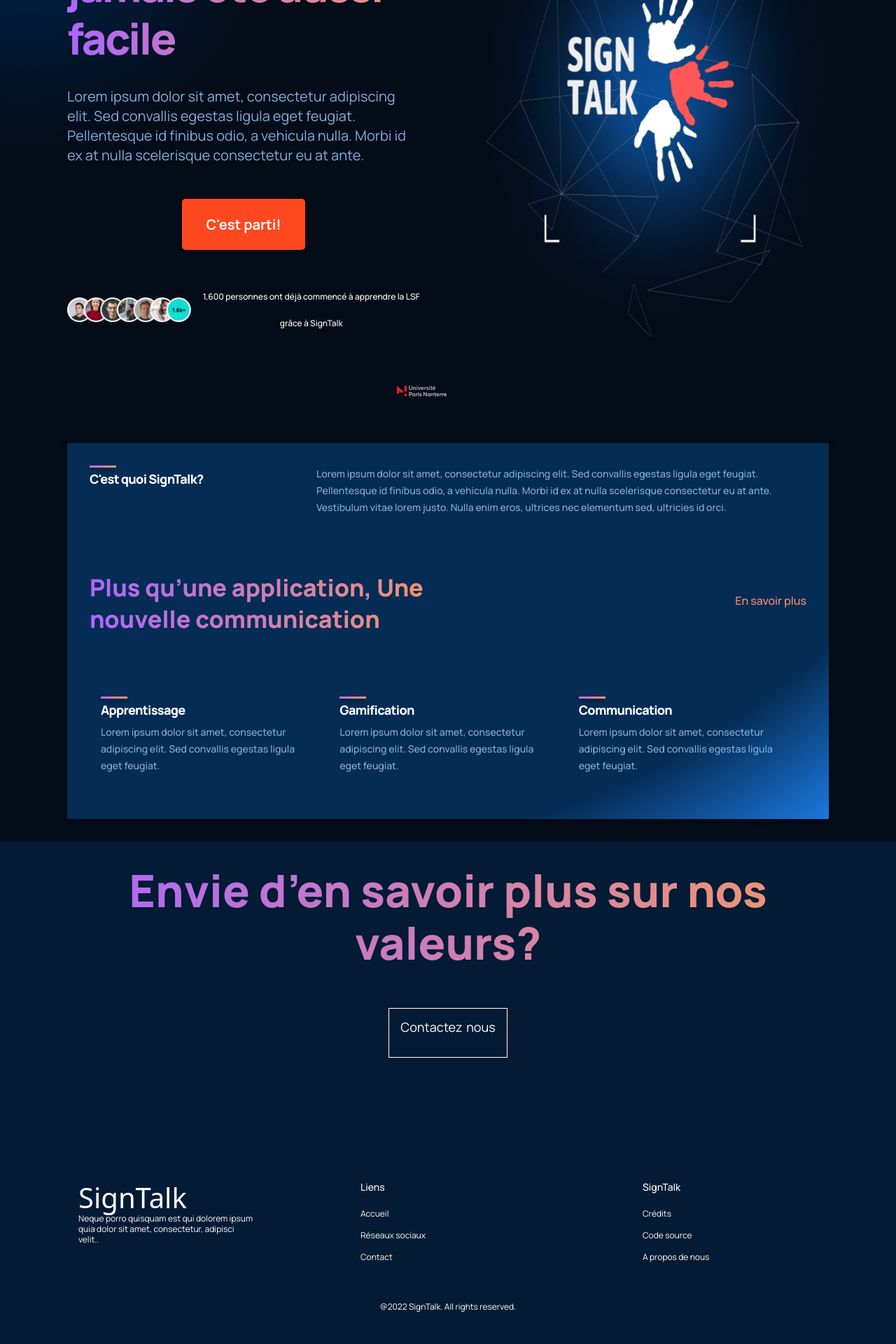
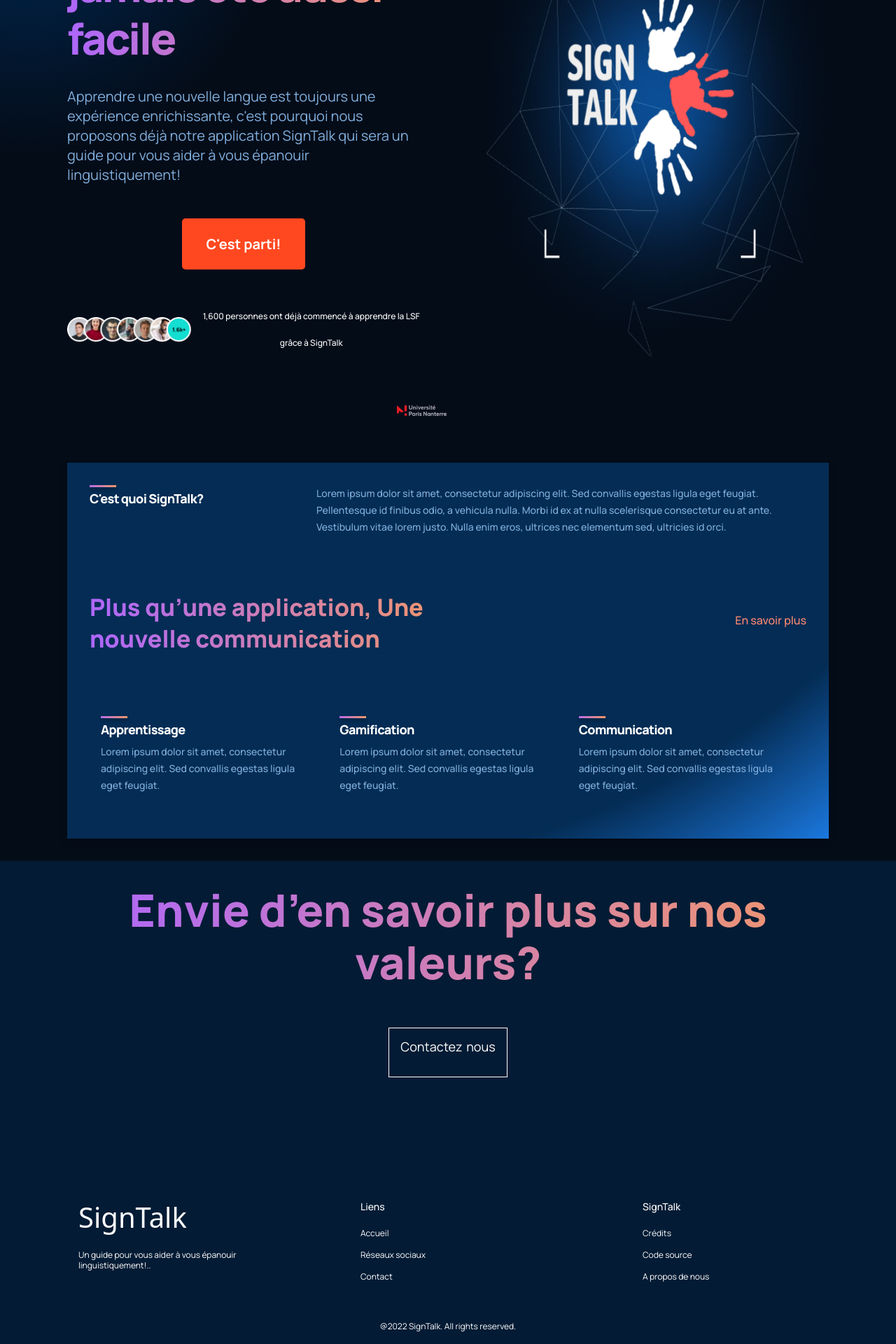
Before and after one commit to Mustapha-Smail/SignTalk, a React (Create React App) app in the folder frontend/: page / in a window 1280 px wide. Shown: the part 360-2280 px from the top of the page at 70% size. Built offline with nearby package versions, Linux system fonts and the light colour scheme; no server answers.

Commit message:
Mise à jour

```diff
--- a/frontend/src/components/Home/Footer/Footer.jsx
+++ b/frontend/src/components/Home/Footer/Footer.jsx
@@ -13,9 +13,10 @@
 
     <div className="st__footer-links">
       <div className="st__footer-links_logo">
-        <h1>SignTalk</h1>
-        <p>Neque porro quisquam est qui dolorem ipsum quia dolor sit amet, consectetur, adipisci velit..</p>
+        <h1>SignTalk</h1> <br></br>
+        <p>Un guide pour vous aider à vous épanouir linguistiquement!..</p>
       </div>
+
       <div className="st__footer-links_div">
         <h4>Liens</h4>
         <p>Accueil</p>
--- a/frontend/src/components/Home/Header/Header.jsx
+++ b/frontend/src/components/Home/Header/Header.jsx
@@ -9,7 +9,8 @@
     <div className="st__header section__padding" id="home">
       <div className="st__header-content">
         <h1 className="gradient__text">Apprendre la LSF avec SignTalk n’a jamais été  aussi facile</h1>
-        <p>Lorem ipsum dolor sit amet, consectetur adipiscing elit. Sed convallis egestas ligula eget feugiat. Pellentesque id finibus odio, a vehicula nulla. Morbi id ex at nulla scelerisque consectetur eu at ante.</p>
+        <p>Apprendre une nouvelle langue est toujours une expérience enrichissante, c'est pourquoi nous proposons déjà notre application SignTalk qui sera un
+          guide pour vous aider à vous épanouir linguistiquement!  </p>
 
         <div className="st__header-content__input">
           <button type="button" onClick={() => navigate('/learn')}>C'est parti!</button>
```
